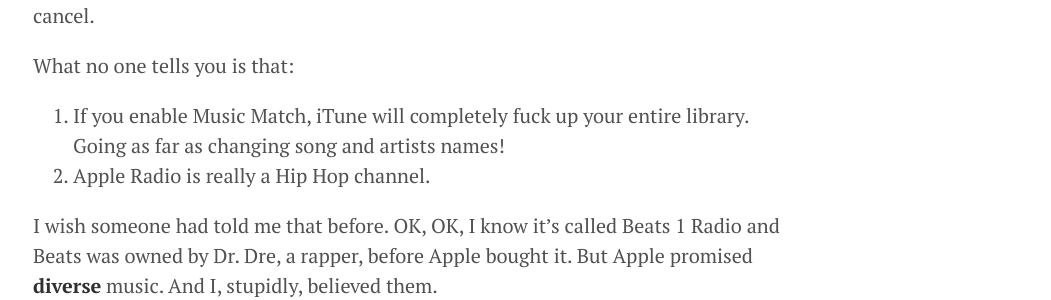
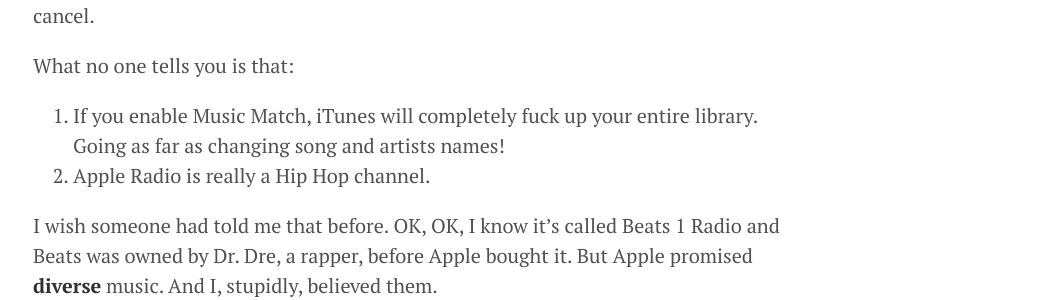
Before and after one commit to kakubei/kakubei.github.io, a Jekyll site: the page built from _posts/2016-02-05-Apple-Music-HipHop.md, in a window 1280 px wide. Shown: the part 731-1031 px from the top of the page, without its empty margins (227-1278 px from the left). Built offline with Jekyll 4.4.1, drawn with Linux system fonts in a browser that asks for light colours; comment, search, counter and statistics services are not loaded.

Commit message:
Small fix.

```diff
--- a/_posts/2016-02-05-Apple-Music-HipHop.md
+++ b/_posts/2016-02-05-Apple-Music-HipHop.md
@@ -15,7 +15,7 @@
 
 What no one tells you is that:
 
-1. If you enable Music Match, iTune will completely fuck up your entire library. Going as far as changing song and artists names!
+1. If you enable Music Match, iTunes will completely fuck up your entire library. Going as far as changing song and artists names!
 2. Apple Radio is really a Hip Hop channel.
 
 I wish someone had told me that before. OK, OK, I know it's called Beats 1 Radio and Beats was owned by Dr. Dre, a rapper, before Apple bought it. But Apple promised **diverse** music. And I, stupidly, believed them.
```
